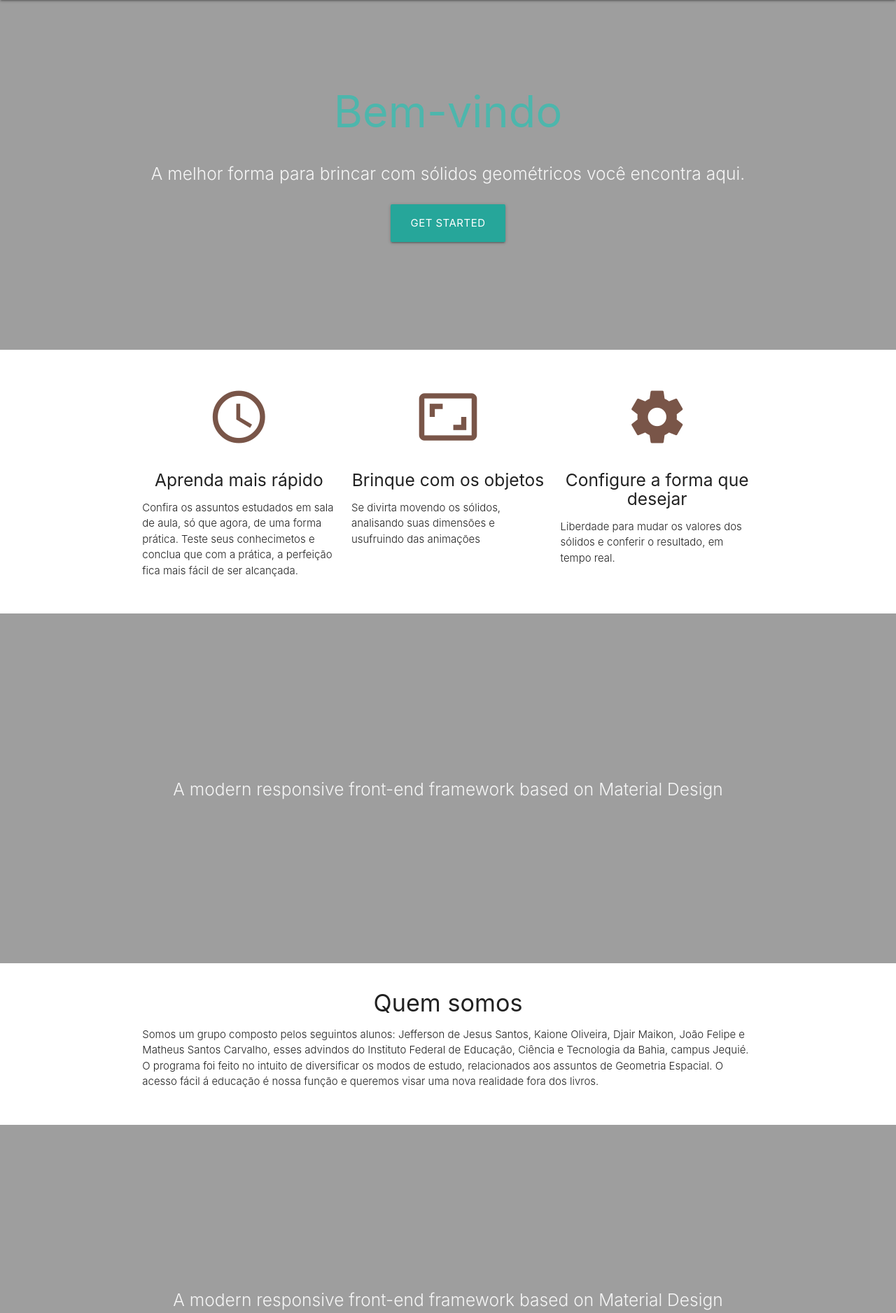
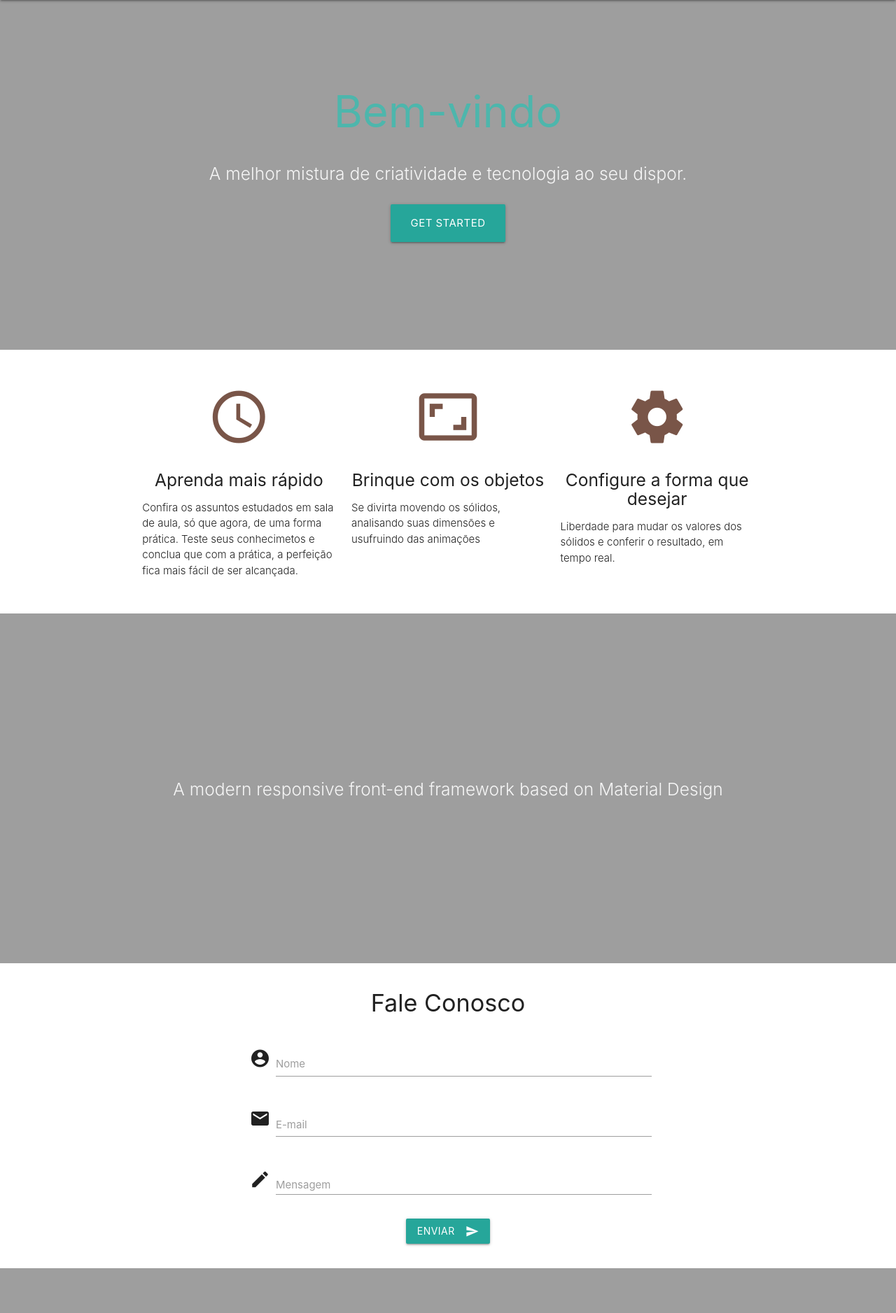
Before and after one commit to teuxsd16/Geometria_Projeto, a PHP site: page / in a window 1280 px wide. Shown: the part 64-1941 px from the top of the page at 70% size. Run offline with PHP 8.4, Linux system fonts and the light colour scheme; some libraries are stand-ins or nearby versions.

Commit message:
Arrumando o fale conosco.

```diff
--- a/view/templates/index.php
+++ b/view/templates/index.php
@@ -84,7 +84,7 @@
           <br><br><br>
           <h1 class="header center teal-text text-lighten-2">Bem-vindo</h1>
           <div class="row center">
-            <h5 class="header col s12 light">A melhor forma para brincar com sólidos geométricos você encontra aqui.</h5>
+            <h5 class="header col s12 light">A melhor mistura de criatividade e tecnologia ao seu dispor.</h5>
           </div>
           <div class="row center">
             <a href="#" id="download-button" class="btn-large waves-effect waves-light teal lighten-1">Get Started</a>
@@ -144,10 +144,32 @@
 
     <div class="container">
       <div class="section">
-        <div class="row">
-          <div class="col s12 center">
-            <h4>Quem somos</h4>
-            <p class="left-align light">Somos um grupo composto pelos seguintos alunos: Jefferson de Jesus Santos, Kaione Oliveira, Djair Maikon, João Felipe e Matheus Santos Carvalho, esses advindos do Instituto Federal de Educação, Ciência e Tecnologia da Bahia, campus Jequié. O programa foi feito no intuito de diversificar os modos de estudo, relacionados aos assuntos de Geometria Espacial. O acesso fácil á educação é nossa função e queremos visar uma nova realidade fora dos livros.</p>
+        <div class="row" style="width:70%;">
+          <h4 align="center">Fale Conosco<h4>
+          <form method="post">
+            <div class="col s12 center">
+              <div class="input-field col s12">
+                <i class="material-icons prefix">account_circle</i>
+                <input type="text" id="autocomplete-input" class="autocomplete" required>
+                <label for="autocomplete-input">Nome</label>
+              </div>
+              <div class="input-field col s12">
+                <i class="material-icons prefix">email</i>
+                <input type="email" id="autocomplete-input1" class="autocomplete" required>
+                <label for="autocomplete-input1">E-mail</label>
+              </div>
+              <div class="input-field col s12">
+                <i class="material-icons prefix">mode_edit</i>
+                 <textarea id="textarea1" class="materialize-textarea" maxlength="200" required></textarea>
+                 <label for="textarea1">Mensagem</label>
+             </div>
+             <button class="btn waves-effect waves-light" type="submit" name="action">Enviar
+                <i class="material-icons right">send</i>
+              </button>
+            </form>
+
+            <!-- <p class="left-align light">Somos um grupo composto pelos seguintos alunos: Jefferson de Jesus Santos, Kaione Oliveira, Djair Maikon, João Felipe e Matheus Santos Carvalho, esses advindos do Instituto Federal de Educação, Ciência e Tecnologia da Bahia, campus Jequié. O programa foi feito no intuito de diversificar os modos de estudo, relacionados aos assuntos de Geometria Espacial. O acesso fácil á educação é nossa função e queremos visar uma nova realidade fora dos livros.</p> -->
+
           </div>
         </div>
       </div>
@@ -203,12 +225,7 @@
     <script src="https://code.jquery.com/jquery-2.1.1.min.js"></script>
     <script src="<?php echo $caminhoServidor . '/view/js/materialize.min.js'; ?>"></script>
     <script type="text/javascript">
-      $(document).ready(function(){
-        $('.parallax').parallax();
-        $(".dropdown-trigger").dropdown();
-        $('.scrollspy').scrollSpy();
-        $('.sidenav').sidenav();
-      });
+      M.AutoInit();
     </script>
   </body>
 </html>
```
